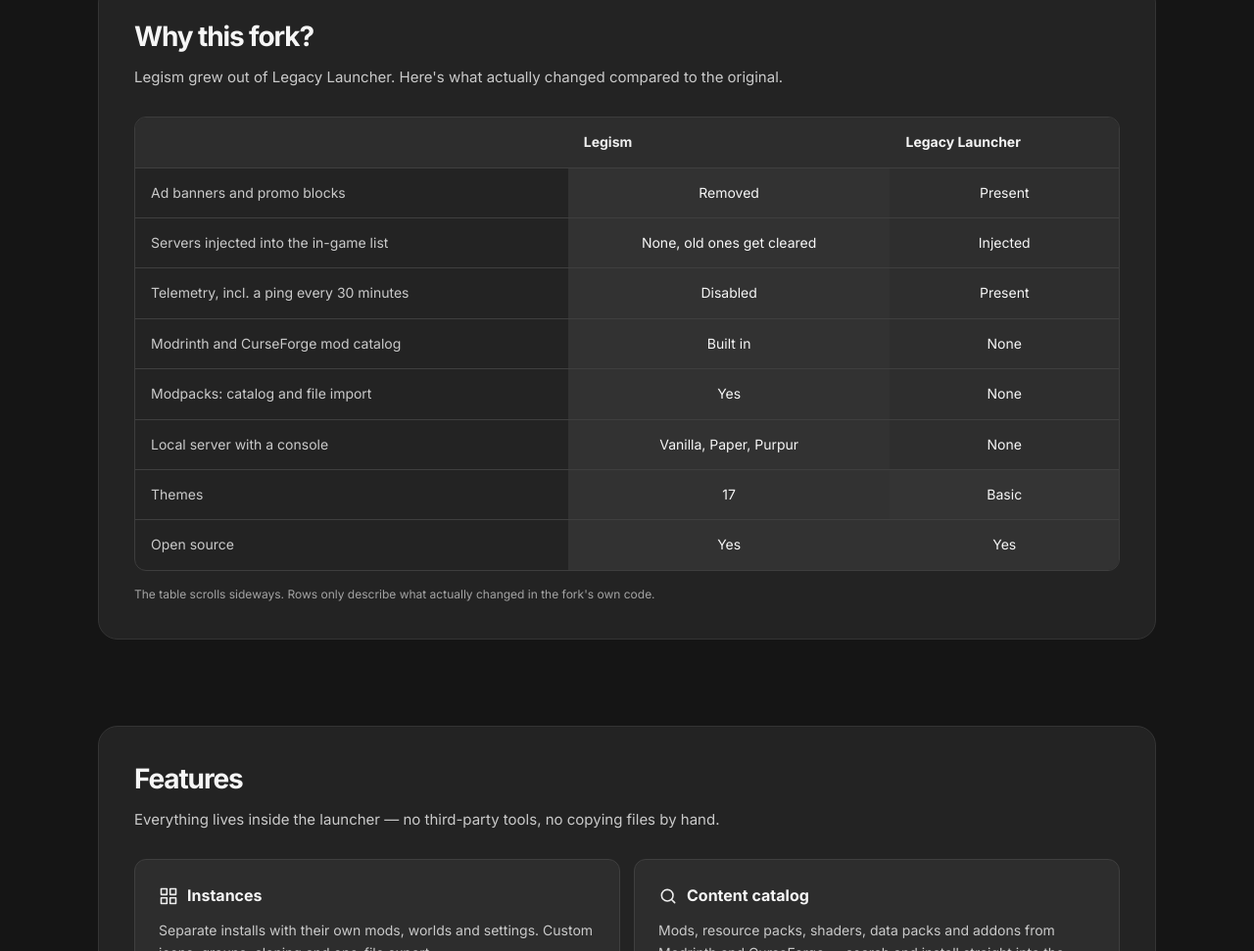
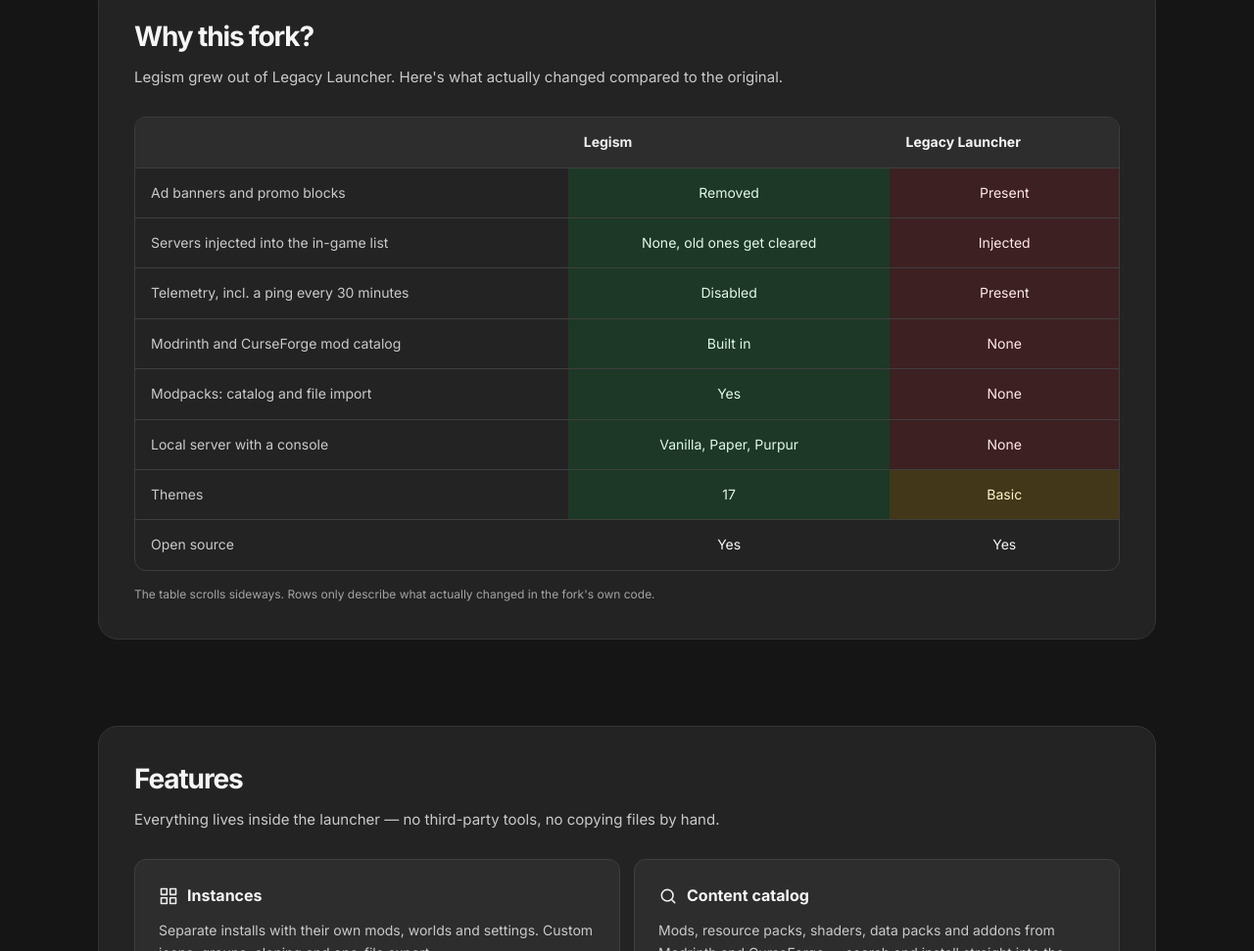
Before and after one commit to legism/legism.github.io, a plain HTML site: page index.html in a window 1280 px wide. Shown: the part 853-1824 px from the top of the page at 98% size. Drawn offline with Linux system fonts and the light colour scheme; no server answers.

Commit message:
Color comparison outcomes

```diff
--- a/assets/theme.css
+++ b/assets/theme.css
@@ -150,6 +150,11 @@
 .download-page .foot .version { font-size: 12px; color: #ddd; font-weight: 500; margin: 0; }
 .download-page .foot .downloads, .download-page .foot .source { font-size: 11px; color: #999; margin: 0; }
 .download-page .note { margin: 22px 0 0; padding: 0; border: 0; font-size: 12px; line-height: 1.8; color: #aaa; }
+
+/* The comparison table alone uses colour to show the practical trade-off. */
+.home #why td.yes { background: #1d3826; color: #e3f7e8; }
+.home #why td.no { background: #3d2022; color: #ffe9e9; }
+.home #why td.partial { background: #423718; color: #fff3ca; }
 @media (max-width: 760px) {
   .download-page .download-panel { width: calc(100% - 24px); margin: 24px auto; padding: 20px; border-radius: 12px; }
   .platform-card { grid-template-columns: 1fr; gap: 8px; padding: 20px 0; }
--- a/index.html
+++ b/index.html
@@ -472,8 +472,8 @@
             </tr>
             <tr>
               <th scope="row">Open source</th>
-              <td class="yes">Yes</td>
-              <td class="yes">Yes</td>
+              <td>Yes</td>
+              <td>Yes</td>
             </tr>
           </tbody>
         </table>
```
